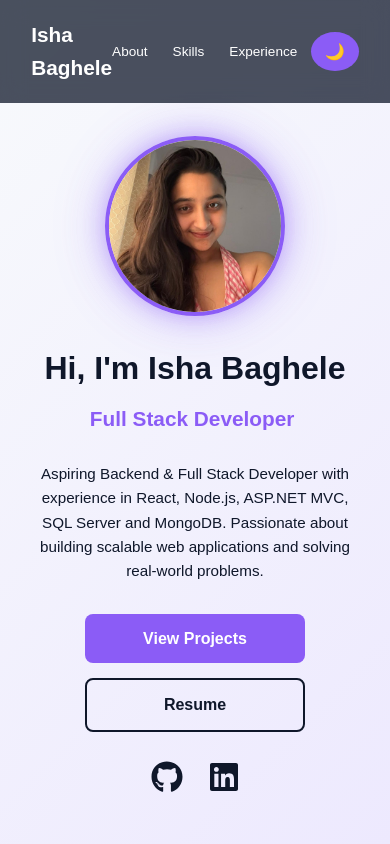
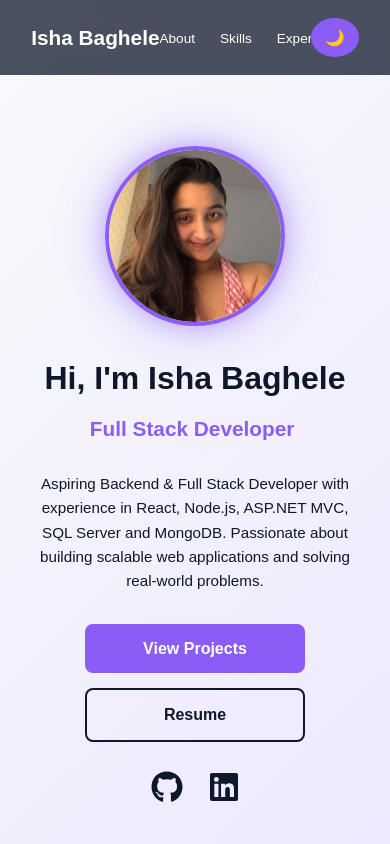
Before and after one commit to isha-1125/Isha-Portfolio, a React (Vite) app: page / in a window 390 px wide. Shown: the top 844 px of the page. Built offline with nearby package versions, Linux system fonts and the light colour scheme.

Commit message:
Updated portfolio UI and responsiveness

```diff
--- a/src/App.css
+++ b/src/App.css
@@ -176,8 +176,9 @@ body {
   padding: 15px 5%;
 }
 
-  .logo {
-  font-size: 1.1rem;
+ .logo {
+  font-size: 0.9rem;
+  white-space: nowrap;
 }
 
 .nav-links a {
@@ -197,7 +198,7 @@ body {
 }
 
   .hero {
-    padding-top: 120px;
+    padding-top: 140px;
   }
 
   .hero h1 {
```
